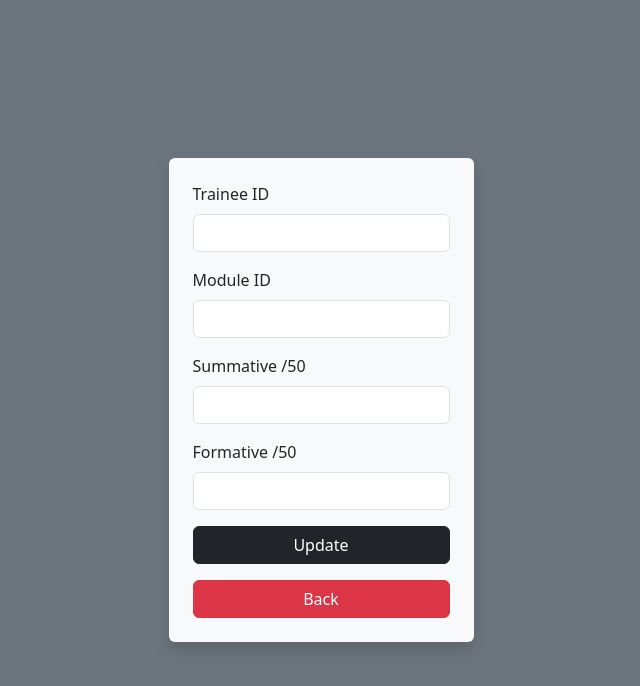
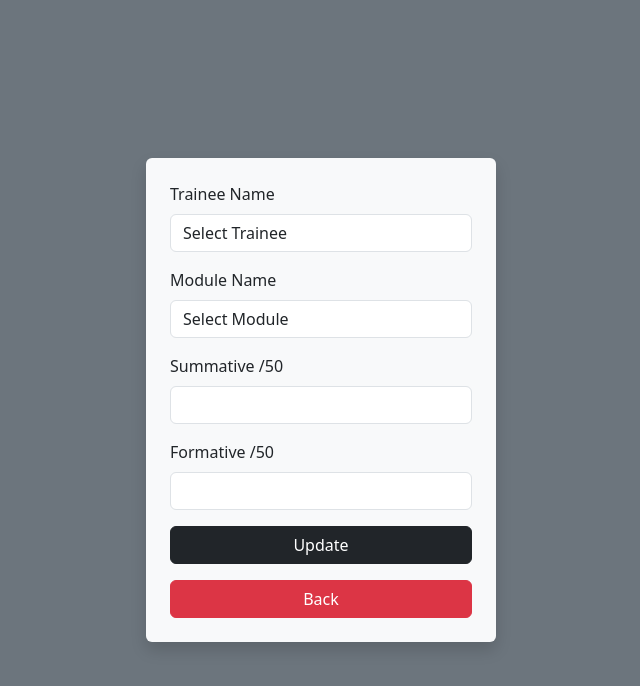
Before and after one commit to igitego/git-hub, a PHP site: page /update_marks.php in a window 1280 px wide. Shown: the top 686 px of the page, without its empty margins (319-959 px from the left). Run offline with PHP 8.4, Linux system fonts and the light colour scheme; the visitor is signed in with stand-in values (Sample User, id 1); data that the repository does not hold is empty.

Commit message:
first commit

```diff
--- a/update_marks.php
+++ b/update_marks.php
@@ -1,10 +1,13 @@
 <?php
 include("conn.php");
 session_start();
+
 if (!isset($_SESSION['username'])) {
     header("location:login.php");
     exit();
 }
+
+// Fetch mark data for the given Mark_Id
 if (isset($_GET['Mark_Id'])) {
     $Mark_Id = $_GET['Mark_Id'];
     $sql = "SELECT * FROM marks WHERE Mark_Id = '$Mark_Id'";
@@ -17,6 +20,11 @@
     }
 }
 
+// Fetch trainees and modules
+$trainees = mysqli_query($conn, "SELECT Trainee_Id, CONCAT(FirstNames, ' ', LastName) AS FullName FROM trainees");
+$modules = mysqli_query($conn, "SELECT Module_Id, Module_name FROM modules");
+
+// Handle form submission
 if (isset($_POST['update'])) {
     $TraineeID = $_POST['Trainee_id'];
     $Mark_Id = $_POST['Mark_Id'];
@@ -25,7 +33,7 @@
     $Formative = $_POST['Formative_assessment'];
 
     $total = $summative + $Formative;
-        $result = ($total) >= 70 ? "Competent" : "Not yet competent";
+    $result = ($total >= 70) ? "Competent" : "Not yet competent";
 
     $sql = "UPDATE marks SET
               Trainee_id = '$TraineeID',
@@ -56,32 +64,53 @@
 </head>
 <body class="bg-secondary text-white d-flex justify-content-center align-items-center" style="min-height: 100vh;">
 
-  <form action="" method="post" class="bg-light text-dark p-4 rounded shadow" style="min-width: 300px;">
+  <form action="" method="post" class="bg-light text-dark p-4 rounded shadow" style="min-width: 350px;">
     <input type="hidden" name="Mark_Id" value="<?php echo $Mark_Id; ?>">
 
+    <!-- Trainee Dropdown -->
     <div class="mb-3">
-      <label class="form-label">Trainee ID</label>
-      <input type="number" name="Trainee_id" value="<?php echo $row['Trainee_id']; ?>" class="form-control" required>
+      <label class="form-label">Trainee Name</label>
+      <select name="Trainee_id" class="form-control" required>
+        <option value="">Select Trainee</option>
+        <?php while ($trainee = mysqli_fetch_assoc($trainees)) { ?>
+          <option value="<?php echo $trainee['Trainee_Id']; ?>"
+            <?php if ($row['Trainee_id'] == $trainee['Trainee_Id']) echo "selected"; ?>>
+            <?php echo $trainee['FullName']; ?>
+          </option>
+        <?php } ?>
+      </select>
     </div>
 
+    <!-- Module Dropdown -->
     <div class="mb-3">
-      <label class="form-label">Module ID</label>
-      <input type="number" name="Module_id" value="<?php echo $row['Module_id']; ?>" class="form-control" required>
+      <label class="form-label">Module Name</label>
+      <select name="Module_id" class="form-control" required>
+        <option value="">Select Module</option>
+        <?php while ($module = mysqli_fetch_assoc($modules)) { ?>
+          <option value="<?php echo $module['Module_Id']; ?>"
+            <?php if ($row['Module_id'] == $module['Module_Id']) echo "selected"; ?>>
+            <?php echo $module['Module_name']; ?>
+          </option>
+        <?php } ?>
+      </select>
     </div>
 
+    <!-- Summative -->
     <div class="mb-3">
       <label class="form-label">Summative /50</label>
-      <input type="number" name="summative_assessment" value="<?php echo $row['summative_assessment']; ?>" class="form-control" required>
+      <input type="number" name="summative_assessment" value="<?php echo $row['summative_assessment']; ?>" class="form-control" required max="50" min="0">
     </div>
 
+    <!-- Formative -->
     <div class="mb-3">
       <label class="form-label">Formative /50</label>
-      <input type="number" name="Formative_assessment" value="<?php echo $row['Formative_assessment']; ?>" class="form-control" required>
+      <input type="number" name="Formative_assessment" value="<?php echo $row['Formative_assessment']; ?>" class="form-control" required max="50" min="0">
     </div>
 
+    <!-- Buttons -->
     <div class="d-grid">
       <button name="update" class="btn btn-dark w-100">Update</button>
-     <a href="select_module.php" class="btn btn-danger mt-3">Back</a>
+      <a href="select_marks.php" class="btn btn-danger mt-3">Back</a>
     </div>
   </form>
 
```
Also changed, not shown: insert_Marks.php (+51 -13 lines), select_module.php (+9 -5 lines), select_trainee.php (+7 -9 lines). Lines whose indentation alone changed are shown as unchanged.
